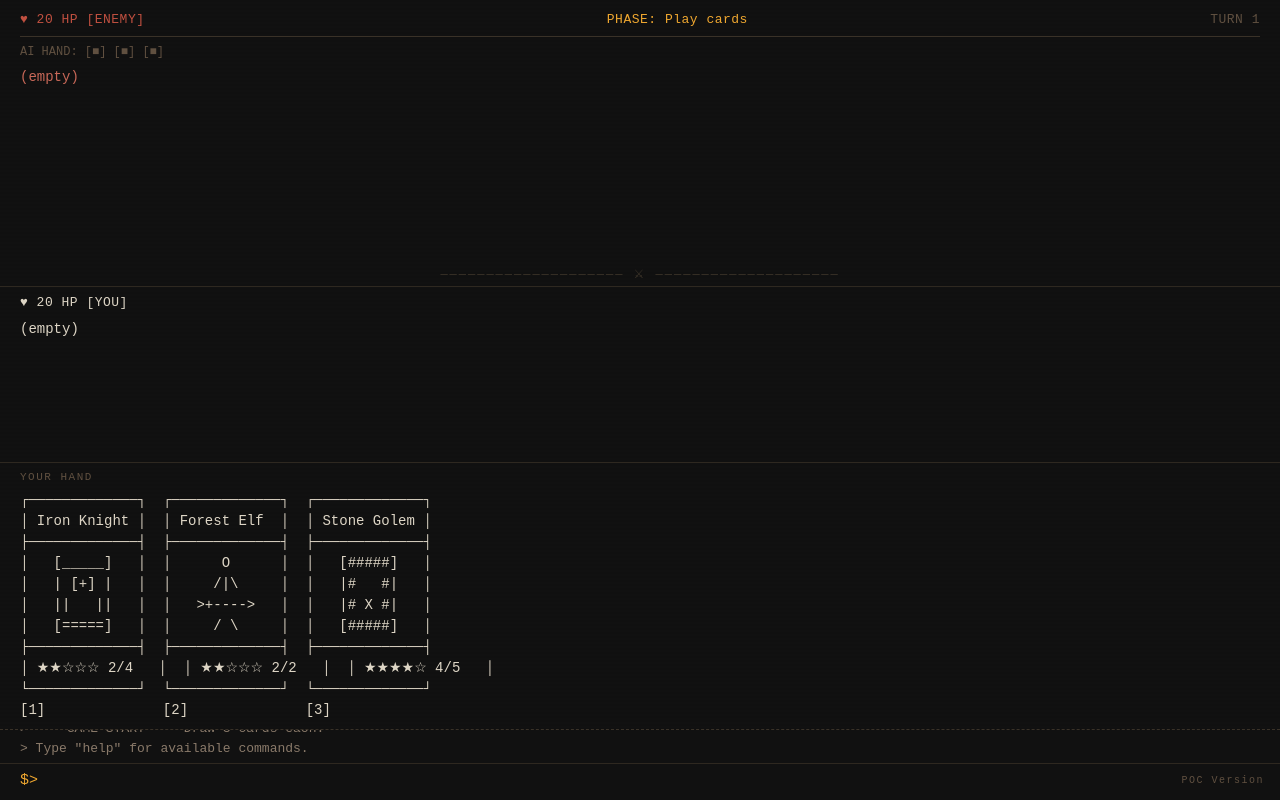
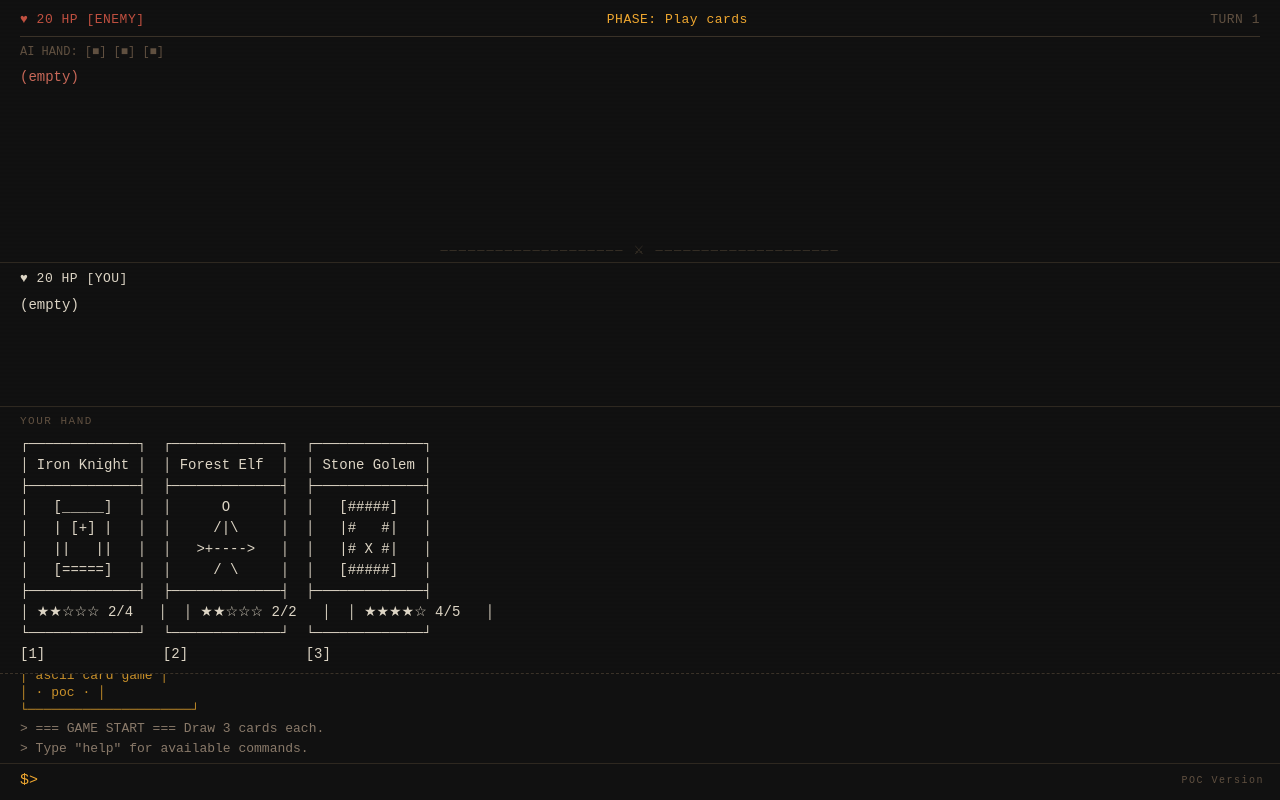
Before and after one commit to cgdsyldrm/ascii-card-game, a website with bundled scripts: page index.html in a window 1280 px wide. Built offline with nearby package versions, Linux system fonts and the light colour scheme.

Commit message:
style: taller terminal panel

```diff
--- a/style.css
+++ b/style.css
@@ -31,7 +31,7 @@ body {
 
 /* ── Enemy panel (top ~33%) ─────────────────────────────── */
 #enemy-panel {
-  flex: 0 0 33%;
+  flex: 0 0 30%;
   display: flex;
   flex-direction: column;
   padding: 10px 20px 6px;
@@ -67,7 +67,7 @@ body {
 
 /* ── Player board panel (~22%) ──────────────────────────── */
 #player-panel {
-  flex: 0 0 22%;
+  flex: 0 0 18%;
   display: flex;
   flex-direction: column;
   padding: 6px 20px 4px;
```
